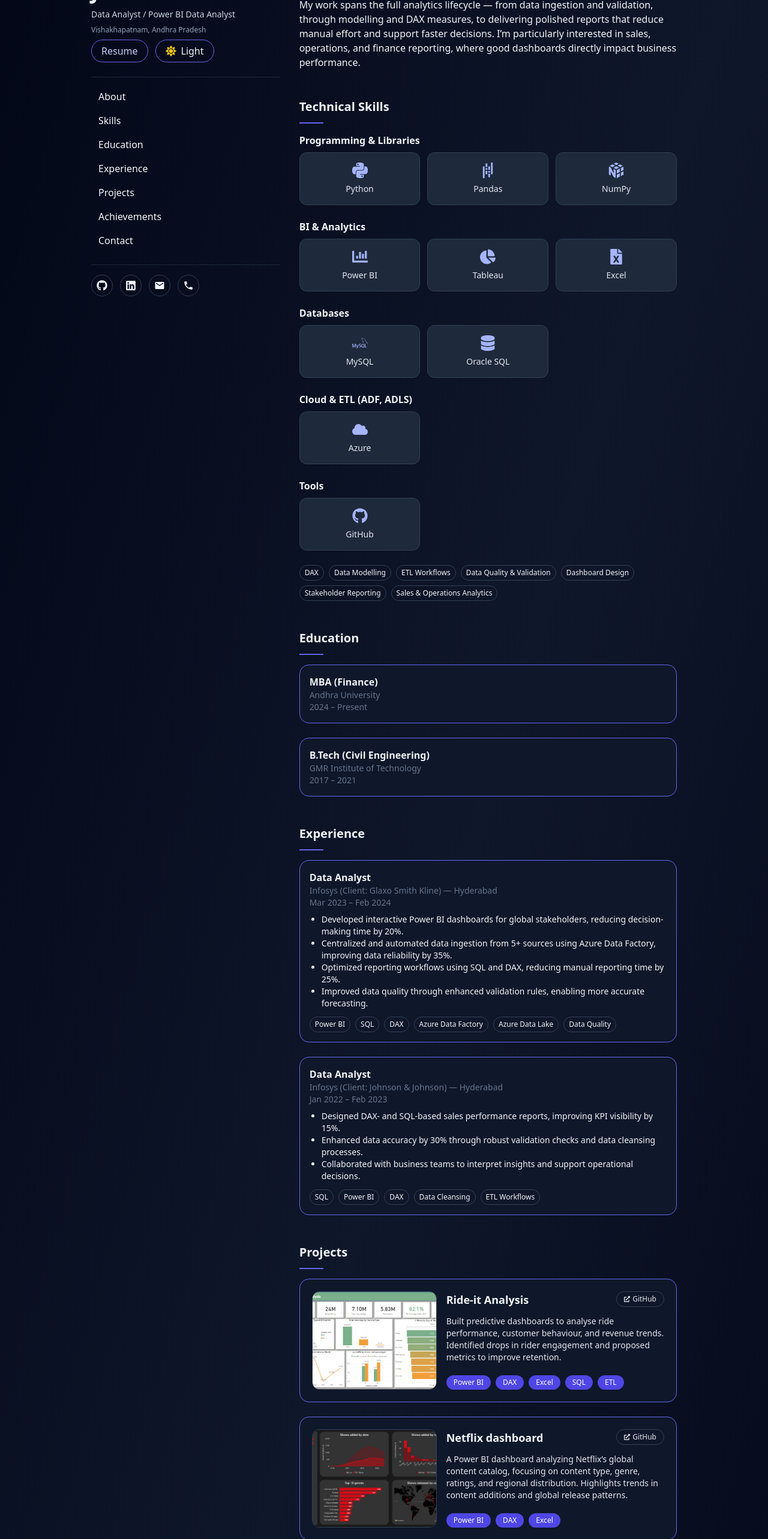
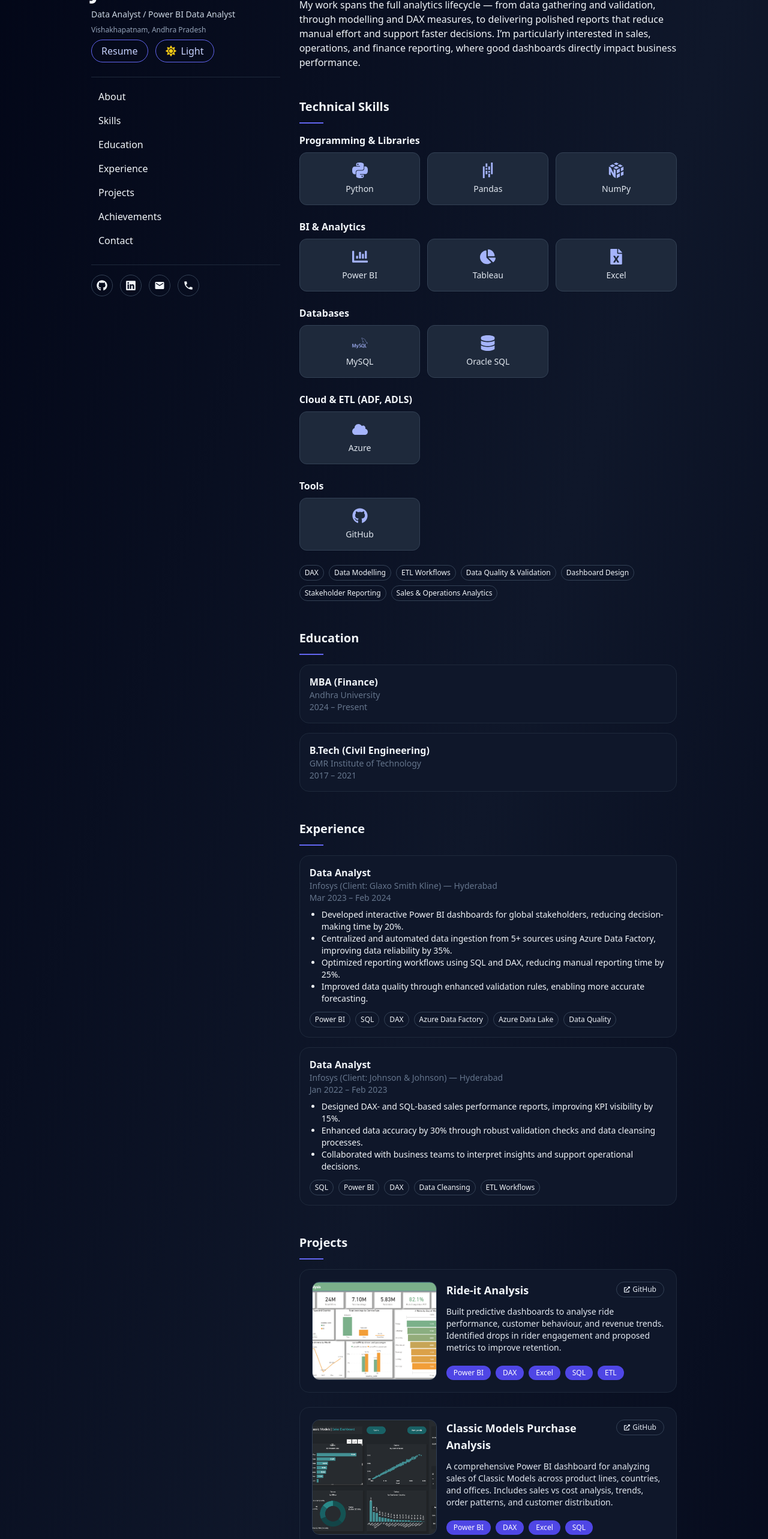
Before and after one commit to yan-jan-ram/portfolio, a React (Vite) app: page / in a window 1280 px wide. Shown: the part 234-2800 px from the top of the page at 60% size. Built offline with nearby package versions, Linux system fonts and the light colour scheme; the HTML template or start-up script is replaced by a standard one.

Commit message:
Updated UI/UX

```diff
--- a/index.html
+++ b/index.html
@@ -2,12 +2,29 @@
 <html lang="en">
   <head>
     <meta charset="UTF-8" />
-    <link rel="icon" type="image/svg+xml" href="/portfolio img.svg" />
+
+    <!-- Favicon -->
+    <link rel="icon" type="image/jpeg" href="/profile pic.jpg" />
+
+    <!-- Responsive -->
     <meta name="viewport" content="width=device-width, initial-scale=1.0" />
-    <title>Janakiram Portfolio - Data Analyst</title>
+
+    <!-- Title -->
+    <title>Yandapalli Janakiram | Data Analyst | Power BI</title>
+
+    <!-- Basic SEO -->
+    <meta
+      name="description"
+      content="Portfolio of Yandapalli Janakiram, a Data Analyst with experience in Power BI, SQL, Python, Tableau, and data-driven business analytics."
+    />
+
+    <meta name="theme-color" content="#0f172a" />
   </head>
+
   <body>
     <div id="root"></div>
+
+    <!-- Vite entry -->
     <script type="module" src="/src/main.jsx"></script>
   </body>
 </html>
--- a/src/App.jsx
+++ b/src/App.jsx
@@ -127,13 +127,13 @@
     tech: ['Power BI', 'DAX', 'Excel', 'SQL', 'ETL']
   },
   {
-    title: 'Netflix dashboard',
+    title: 'Classic Models Purchase Analysis',
     // subtitle: 'Power BI · DAX · Excel · SQL',
     description:
-      'A Power BI dashboard analyzing Netflix’s global content catalog, focusing on content type, genre, ratings, and regional distribution. Highlights trends in content additions and global release patterns.',
-    link: 'https://github.com/yan-jan-ram/Netflix-BI',
-    image: '/project images/Netflix dashboard.png',
-    tech: ['Power BI', 'DAX', 'Excel']
+      'A comprehensive Power BI dashboard for analyzing sales of Classic Models across product lines, countries, and offices. Includes sales vs cost analysis, trends, order patterns, and customer distribution.',
+    link: 'https://github.com/yan-jan-ram/Classic-Models-Purchase-Analysis',
+    image: '/project images/classic models dashboard.png',
+    tech: ['Power BI', 'DAX', 'Excel', 'SQL']
   },
   {
     title: 'Bike sales analysis',
@@ -158,13 +158,13 @@
     tech: ['Tableau', 'data visualization']
   },
   {
-    title: 'Classic Models Purchase Analysis',
+    title: 'Netflix dashboard',
     // subtitle: 'Power BI · DAX · Excel · SQL',
     description:
-      'A comprehensive Power BI dashboard for analyzing sales of Classic Models across product lines, countries, and offices. Includes sales vs cost analysis, trends, order patterns, and customer distribution.',
-    link: 'https://github.com/yan-jan-ram/Classic-Models-Purchase-Analysis',
-    image: '/project images/classic models dashboard.png',
-    tech: ['Power BI', 'DAX', 'Excel', 'SQL']
+      'A Power BI dashboard analyzing Netflix’s global content catalog, focusing on content type, genre, ratings, and regional distribution. Highlights trends in content additions and global release patterns.',
+    link: 'https://github.com/yan-jan-ram/Netflix-BI',
+    image: '/project images/Netflix dashboard.png',
+    tech: ['Power BI', 'DAX', 'Excel']
   },
   {
     title: 'Superstore sales dashboard',
@@ -174,7 +174,7 @@
     link: 'https://github.com/yan-jan-ram/Superstore-sales-dashboard',
     image: '/project images/superstore dashboard.png',
     tech: ['Power BI', 'DAX', 'sales analytics']
-  }
+  },
 ]
 
 const achievements = [
@@ -244,7 +244,7 @@
 
                 <button
                   onClick={() => setDark(!dark)}
-                  className='border border-indigo-500 px-4 py-1.5 rounded-full hover:bg-indigo-50 dark:hover:bg-indigo-500/10 rounded-full flex items-center gap-2'
+                  className='border border-indigo-500 px-4 py-1.5 text-indigo-600 dark:text-indigo-200 hover:bg-indigo-50 dark:hover:bg-indigo-500/10 rounded-full flex items-center gap-2'
                 >
                   {dark ? (
                     <>
@@ -285,18 +285,22 @@
             <div className='border-t border-slate-300 dark:border-slate-800 pt-4 flex gap-3'>
               <a
                 href='https://github.com/yan-jan-ram'
+                target='_blank'
+                rel='noopener noreferrer'
                 className='w-9 h-9 border border-slate-400 dark:border-slate-700 flex items-center justify-center rounded-full hover:bg-slate-200 dark:hover:bg-slate-800'
               >
                 <FaGithub size={18} />
               </a>
               <a
                 href='https://www.linkedin.com/in/janaki-ram-yandapalli'
+                target='_blank'
+                rel='noopener noreferrer'
                 className='w-9 h-9 border border-slate-400 dark:border-slate-700 flex items-center justify-center rounded-full hover:bg-slate-200 dark:hover:bg-slate-800'
               >
                 <FaLinkedin size={18} />
               </a>
               <a
-                href='mailto:yandapallijanakiram@gmail.com'
+                href='https://mail.google.com/mail/?view=cm&fs=1&to=yandapallijanakiram@gmail.com'
                 target='_blank'
                 rel='noopener noreferrer'
                 className='w-9 h-9 border border-slate-400 dark:border-slate-700 flex items-center justify-center rounded-full hover:bg-slate-200 dark:hover:bg-slate-800'
@@ -305,6 +309,8 @@
               </a>
               <a
                 href='tel:+919059256791'
+                target='_blank'
+                rel='noopener noreferrer'
                 className='w-9 h-9 border border-slate-400 dark:border-slate-700 flex items-center justify-center rounded-full hover:bg-slate-200 dark:hover:bg-slate-800'
               >
                 <MdPhone size={18} />
@@ -324,7 +330,7 @@
                 can act on.
               </p>
               <p className='mt-3'>
-                My work spans the full analytics lifecycle — from data ingestion
+                My work spans the full analytics lifecycle — from data gathering
                 and validation, through modelling and DAX measures, to
                 delivering polished reports that reduce manual effort and
                 support faster decisions. I’m particularly interested in sales,
@@ -373,11 +379,11 @@
             </Section>
 
             <Section id='education' title='Education'>
-              <div className='space-y-6'>
+              <div className='space-y-4'>
                 {education.map(edu => (
                   <div
                     key={edu.degree}
-                    className='border border-slate-200 dark:border-indigo-500 p-4 rounded-2xl bg-white dark:bg-slate-900 shadow-sm dark:shadow-none hover-card'
+                    className='border border-slate-200 dark:border-slate-800 p-4 rounded-2xl bg-white dark:bg-slate-900 shadow-sm dark:shadow-none'
                   >
                     <h3 className='font-semibold'>{edu.degree}</h3>
                     <p className='text-sm text-slate-500'>{edu.institution}</p>
@@ -388,11 +394,11 @@
             </Section>
 
             <Section id='experience' title='Experience'>
-              <div className='space-y-6'>
+              <div className='space-y-4'>
                 {experience.map(exp => (
                   <div
                     key={exp.role}
-                    className='border border-slate-200 dark:border-indigo-500 p-4 rounded-2xl bg-white dark:bg-slate-900 shadow-sm dark:shadow-none hover-card'
+                    className='border border-slate-200 dark:border-slate-800 p-4 rounded-2xl bg-white dark:bg-slate-900 shadow-sm dark:shadow-none'
                   >
                     <h3 className='font-semibold'>{exp.role}</h3>
                     <p className='text-sm text-slate-500'>
@@ -426,7 +432,7 @@
                 {projects.map(proj => (
                   <div
                     key={proj.title}
-                    className='border border-slate-300 dark:border-indigo-500 rounded-2xl bg-white dark:bg-slate-900 p-4 sm:p-5 flex flex-col sm:flex-row gap-4 hover:shadow-md hover:-translate-y-1 transition-transform'
+                    className='border border-slate-300 dark:border-slate-800 rounded-2xl bg-white dark:bg-slate-900 p-4 sm:p-5 flex flex-col sm:flex-row gap-4 hover:shadow-md hover:-translate-y-1 transition-transform'
                   >
                     {/* Thumbnail */}
                     {proj.image && (
@@ -527,7 +533,7 @@
 
               <div className='flex gap-3 text-sm'>
                 <a
-                  href='https://mail.google.com/mail/?view=cm&fs=1&to=yandapallijanakiram@gmail.com'
+                  href='mailto:yandapallijanakiram@gmail.com'
                   target='_blank'
                   rel='noopener noreferrer'
                   className='border border-indigo-500 px-4 py-1.5 rounded-full hover:bg-indigo-50 dark:hover:bg-indigo-500/10'
@@ -537,6 +543,8 @@
                 </a>
                 <a
                   href='https://www.linkedin.com/in/janaki-ram-yandapalli'
+                  target='_blank'
+                  rel='noopener noreferrer'
                   className='border border-indigo-500 px-4 py-1.5 rounded-full hover:bg-indigo-50 dark:hover:bg-indigo-500/10'
                 >
                   <FaLinkedin size={18} className='inline mr-2' />
--- a/src/index.css
+++ b/src/index.css
@@ -12,15 +12,36 @@
   scroll-behavior: smooth;
 }
 
+/* Base transitions */
 @layer base {
   * {
     @apply transition-colors duration-200;
   }
 }
 
+/* Reusable card system */
 @layer components {
-  .hover-card {
-    @apply transition-transform transition-shadow duration-200 ease-out
-           hover:-translate-y-1 hover:shadow-md;
+  .card {
+    @apply
+      bg-white
+      dark:bg-slate-900
+      rounded-2xl
+      p-4
+      border
+      border-indigo-600/30
+      dark:border-indigo-400/50;
+  }
+
+  .card-hover {
+    @apply
+      transition-all
+      duration-200
+      ease-out
+      hover:-translate-y-0.5
+      hover:shadow-md;
+  }
+
+  .card-stack {
+    @apply space-y-5;
   }
 }
```
